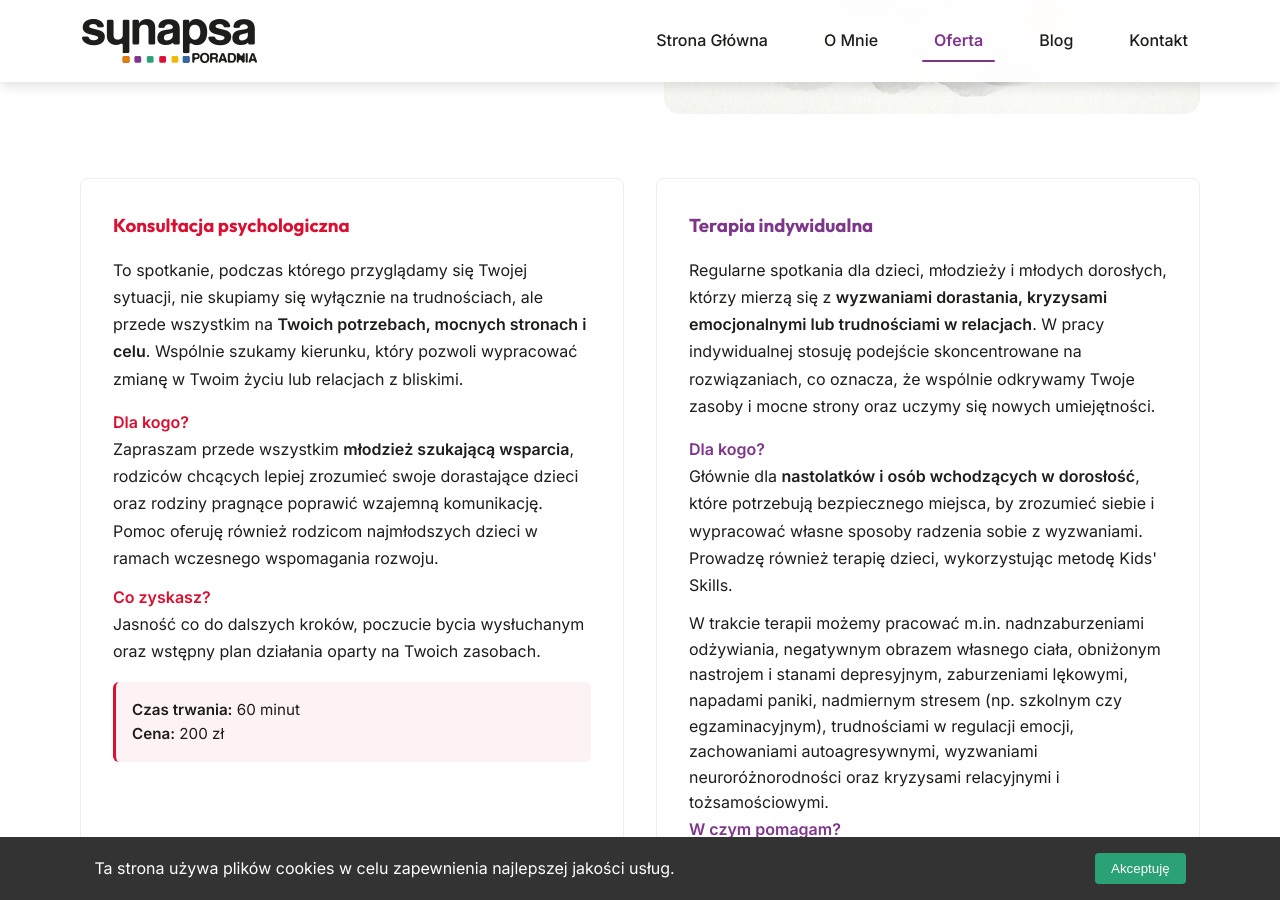
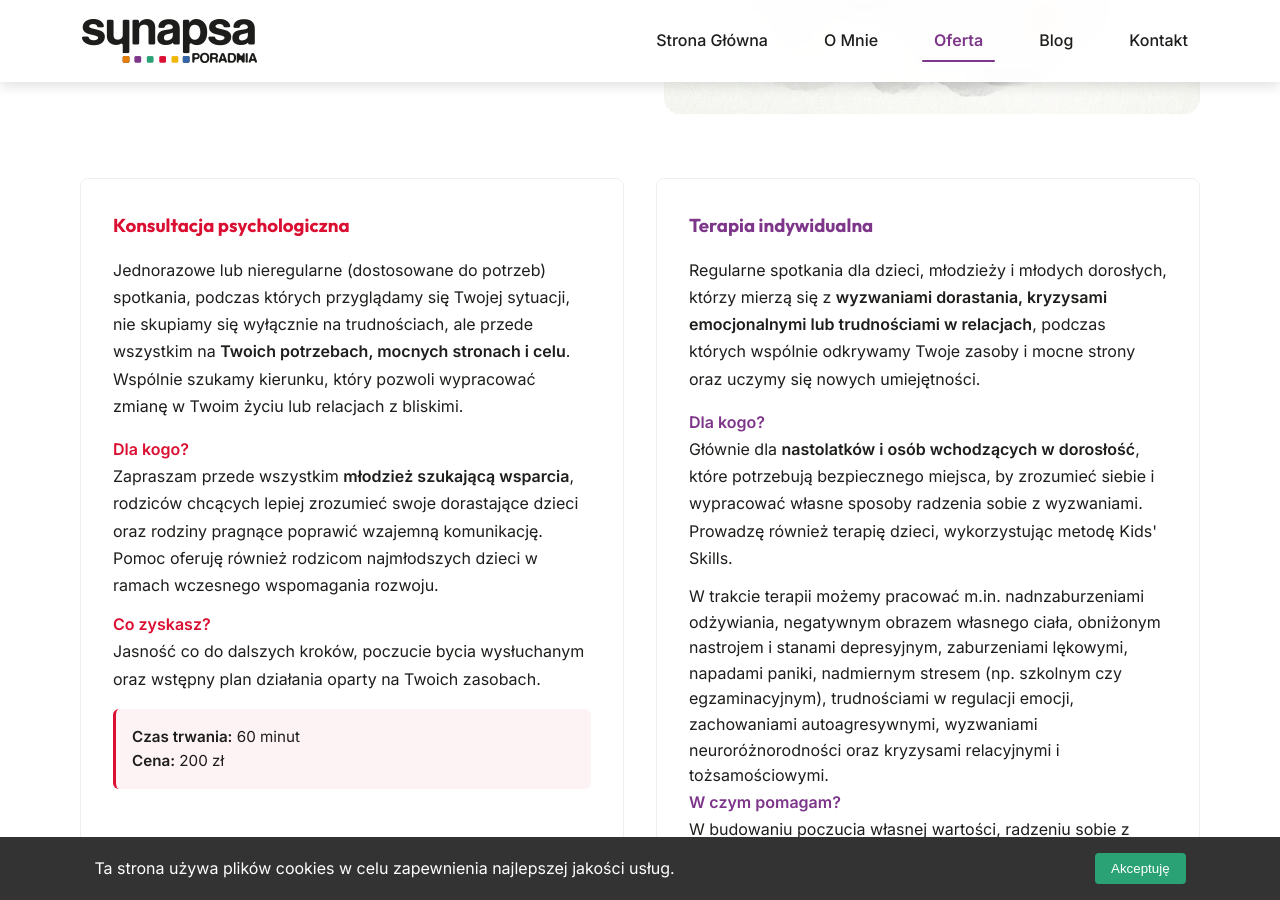
Before and after one commit to str0k3/nowa-poradnia-synapsa.pl, a Jekyll site: the page built from oferta.md, in a window 1280 px wide and 900 px high, scrolled down 322 px. Built offline with Jekyll 4.4.1, drawn with Linux system fonts in a browser that asks for light colours.

Commit message:
Improve clarity and add detail to psychological consultation and individual therapy descriptions.

```diff
--- a/oferta.md
+++ b/oferta.md
@@ -24,7 +24,7 @@ permalink: /oferta/
                 <h3 style="color: var(--color-accent-red); margin-bottom: 1rem;">Konsultacja psychologiczna</h3>
 
                 <p style="margin-bottom: 1rem; line-height: 1.7;">
-                    To spotkanie, podczas którego przyglądamy się Twojej sytuacji, nie skupiamy się wyłącznie na trudnościach, ale przede wszystkim na <strong>Twoich potrzebach, mocnych stronach i celu</strong>. Wspólnie szukamy kierunku, który pozwoli wypracować zmianę w Twoim życiu lub relacjach z bliskimi.
+                    Jednorazowe lub nieregularne (dostosowane do potrzeb) spotkania, podczas których przyglądamy się Twojej sytuacji, nie skupiamy się wyłącznie na trudnościach, ale przede wszystkim na <strong>Twoich potrzebach, mocnych stronach i celu</strong>. Wspólnie szukamy kierunku, który pozwoli wypracować zmianę w Twoim życiu lub relacjach z bliskimi.
                 </p>
 
                 <p style="margin-bottom: 0.75rem; line-height: 1.7;">
@@ -49,7 +49,7 @@ permalink: /oferta/
                 <h3 style="color: var(--color-accent-purple); margin-bottom: 1rem;">Terapia indywidualna</h3>
 
                 <p style="margin-bottom: 1rem; line-height: 1.7;">
-                    Regularne spotkania dla dzieci, młodzieży i młodych dorosłych, którzy mierzą się z <strong>wyzwaniami dorastania, kryzysami emocjonalnymi lub trudnościami w relacjach</strong>. W pracy indywidualnej stosuję podejście skoncentrowane na rozwiązaniach, co oznacza, że wspólnie odkrywamy Twoje zasoby i mocne strony oraz uczymy się nowych umiejętności.
+                    Regularne spotkania dla dzieci, młodzieży i młodych dorosłych, którzy mierzą się z <strong>wyzwaniami dorastania, kryzysami emocjonalnymi lub trudnościami w relacjach</strong>, podczas których wspólnie odkrywamy Twoje zasoby i mocne strony oraz uczymy się nowych umiejętności.
                 </p>
 
                 <p style="margin-bottom: 0.75rem; line-height: 1.7;">
```
